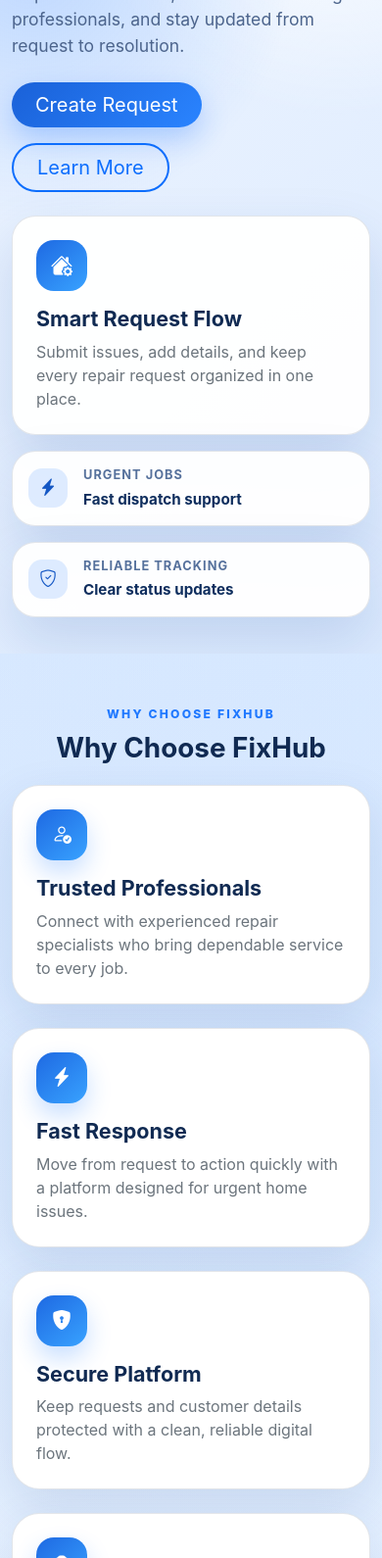
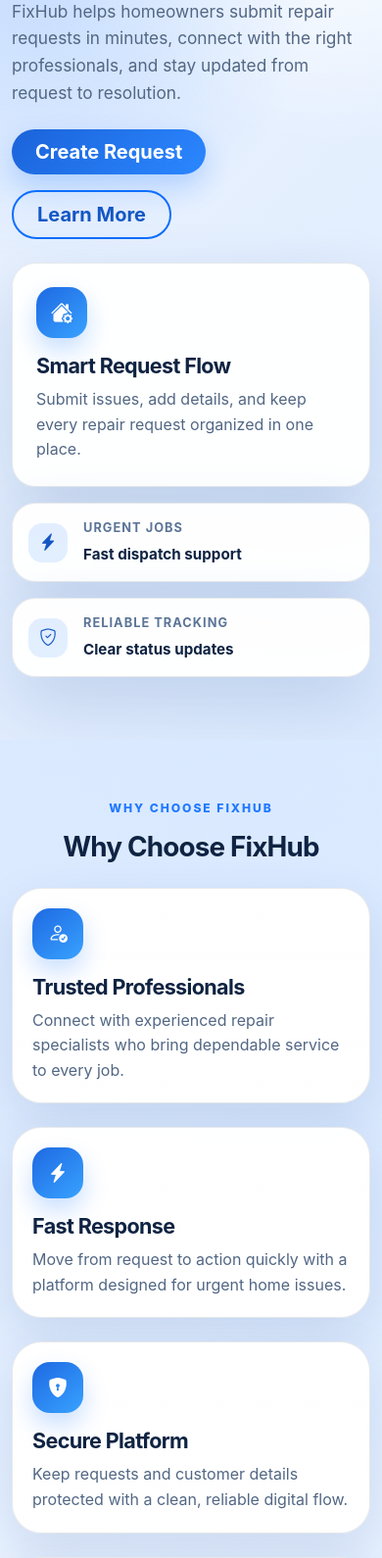
Before and after one commit to NedNikolov/FixHub-Home-Repair-Service-Requests, a website built with Vite: page index.html in a window 390 px wide. Shown: the part 302-1892 px from the top of the page at 98% size. Built offline with nearby package versions, Linux system fonts and the light colour scheme.

Commit message:
Improve landing page styling and responsiveness
Improve landing page styling and responsiveness

```diff
--- a/src/css/styles.css
+++ b/src/css/styles.css
@@ -1,15 +1,24 @@
+/* Design tokens */
 :root {
-  --fh-bg: #f4f8ff;
-  --fh-surface: rgba(255, 255, 255, 0.82);
+  --fh-bg: #f3f7ff;
+  --fh-surface: rgba(255, 255, 255, 0.84);
   --fh-surface-strong: #ffffff;
-  --fh-ink: #102a52;
-  --fh-muted: #4c648c;
-  --fh-accent: #1d5fd1;
-  --fh-accent-2: #1f78ff;
-  --fh-border: rgba(16, 42, 82, 0.12);
-  --fh-shadow: 0 18px 50px rgba(13, 60, 135, 0.12);
+  --fh-ink: #0f2342;
+  --fh-muted: #526784;
+  --fh-primary: #1f78ff;
+  --fh-primary-deep: #1457c4;
+  --fh-primary-soft: rgba(31, 120, 255, 0.12);
+  --fh-border: rgba(15, 35, 66, 0.1);
+  --fh-shadow-sm: 0 10px 24px rgba(13, 60, 135, 0.08);
+  --fh-shadow-md: 0 18px 50px rgba(13, 60, 135, 0.12);
+  --fh-shadow-lg: 0 26px 70px rgba(13, 60, 135, 0.16);
+  --fh-radius-lg: 24px;
+  --fh-radius-xl: 30px;
+  --fh-radius-pill: 999px;
+  --fh-transition: 180ms ease;
 }
 
+/* Base */
 * {
   box-sizing: border-box;
 }
@@ -23,20 +32,43 @@
   min-width: 320px;
   color: var(--fh-ink);
   background:
-    radial-gradient(circle at top left, rgba(31, 120, 255, 0.17), transparent 30%),
-    radial-gradient(circle at 90% 20%, rgba(80, 156, 255, 0.14), transparent 27%),
-    linear-gradient(180deg, #fafdff 0%, var(--fh-bg) 100%);
+    radial-gradient(circle at top left, rgba(31, 120, 255, 0.18), transparent 28%),
+    radial-gradient(circle at 90% 20%, rgba(80, 156, 255, 0.12), transparent 25%),
+    linear-gradient(180deg, #fbfdff 0%, var(--fh-bg) 100%);
   font-family: Inter, system-ui, -apple-system, BlinkMacSystemFont, 'Segoe UI', sans-serif;
+  line-height: 1.6;
+  text-rendering: optimizeLegibility;
+  -webkit-font-smoothing: antialiased;
+}
+
+h1,
+h2,
+h3,
+h4,
+h5,
+h6 {
+  line-height: 1.1;
+  letter-spacing: -0.03em;
+}
+
+a {
+  transition:
+    color var(--fh-transition),
+    background-color var(--fh-transition),
+    border-color var(--fh-transition),
+    opacity var(--fh-transition),
+    transform var(--fh-transition);
 }
 
 #app {
   min-height: 100vh;
 }
 
+/* Navigation */
 .navbar {
   backdrop-filter: blur(16px);
-  background: rgba(244, 248, 255, 0.86);
-  border-bottom: 1px solid rgba(16, 42, 82, 0.06);
+  background: rgba(243, 247, 255, 0.88);
+  border-bottom: 1px solid rgba(15, 35, 66, 0.06);
 }
 
 .navbar-brand {
@@ -54,6 +86,7 @@
   background: linear-gradient(135deg, #0f3f88, #1f78ff);
   color: #fff;
   font-size: 0.95rem;
+  box-shadow: var(--fh-shadow-sm);
 }
 
 .nav-link {
@@ -67,37 +100,128 @@
   color: var(--fh-ink);
 }
 
+/* Buttons */
+.btn {
+  border-radius: var(--fh-radius-pill);
+  font-weight: 700;
+  transition:
+    transform var(--fh-transition),
+    box-shadow var(--fh-transition),
+    background-color var(--fh-transition),
+    color var(--fh-transition),
+    border-color var(--fh-transition);
+}
+
+.btn:hover {
+  transform: translateY(-1px);
+}
+
+.btn:focus-visible {
+  box-shadow: 0 0 0 0.2rem rgba(31, 120, 255, 0.2);
+}
+
+.btn-primary {
+  background: linear-gradient(135deg, #1b63da, #2b87ff);
+  border: none;
+  box-shadow: 0 12px 28px rgba(31, 120, 255, 0.24);
+}
+
+.btn-primary:hover,
+.btn-primary:focus {
+  background: linear-gradient(135deg, #1658c6, #1f78ff);
+  box-shadow: 0 16px 34px rgba(31, 120, 255, 0.28);
+}
+
+.btn-outline-primary {
+  border-width: 2px;
+  color: var(--fh-primary-deep);
+}
+
+.btn-outline-primary:hover,
+.btn-outline-primary:focus {
+  background: rgba(31, 120, 255, 0.08);
+  color: var(--fh-primary-deep);
+}
+
+.btn-light {
+  box-shadow: var(--fh-shadow-sm);
+}
+
+/* Layout spacing */
+section.py-5 {
+  padding-block: clamp(4rem, 7vw, 6rem) !important;
+}
+
 .hero {
   position: relative;
   overflow: hidden;
-  padding: clamp(2rem, 4vw, 4.5rem) 0;
+  padding: clamp(4rem, 8vw, 7rem) 0;
   background:
-    radial-gradient(circle at 8% 20%, rgba(31, 120, 255, 0.22), transparent 34%),
+    radial-gradient(circle at 8% 20%, rgba(31, 120, 255, 0.2), transparent 34%),
     radial-gradient(circle at 88% 8%, rgba(255, 255, 255, 0.95), rgba(255, 255, 255, 0) 30%),
     linear-gradient(135deg, #eef5ff 0%, #dceafe 100%);
 }
 
-.feature-card,
-.section-card {
-  background: var(--fh-surface-strong);
-  border: 1px solid var(--fh-border);
-  border-radius: 28px;
-  box-shadow: var(--fh-shadow);
+.hero::before {
+  content: '';
+  position: absolute;
+  inset: 0;
+  background: linear-gradient(180deg, rgba(255, 255, 255, 0.22), transparent 38%);
+  pointer-events: none;
 }
 
-.feature-card {
-  transition:
-    transform 180ms ease,
-    box-shadow 180ms ease,
-    border-color 180ms ease;
+.hero-container {
+  position: relative;
+  padding-block: clamp(0.5rem, 1vw, 1.5rem);
 }
 
-.hover-lift:hover {
-  transform: translateY(-6px);
-  box-shadow: 0 22px 60px rgba(13, 60, 135, 0.18);
-  border-color: rgba(31, 120, 255, 0.22);
+.eyebrow {
+  display: inline-flex;
+  align-items: center;
+  gap: 0.5rem;
+  letter-spacing: 0.16em;
+  text-transform: uppercase;
+  color: var(--fh-primary);
+  font-size: 0.76rem;
+  font-weight: 800;
 }
 
+.hero-title {
+  font-size: clamp(2.5rem, 5vw, 4.75rem);
+  line-height: 1;
+  margin: 1rem 0 1.1rem;
+}
+
+.hero-lead {
+  color: var(--fh-muted);
+  font-size: 1.08rem;
+  max-width: 58ch;
+}
+
+.hero .d-flex.flex-wrap.gap-3 {
+  margin-top: 1.5rem;
+}
+
+.hero-visual {
+  position: relative;
+  min-height: 420px;
+  display: grid;
+  place-items: center;
+}
+
+.visual-card {
+  border-radius: var(--fh-radius-lg);
+  border: 1px solid rgba(15, 35, 66, 0.1);
+  background: rgba(255, 255, 255, 0.96);
+  box-shadow: var(--fh-shadow-lg);
+}
+
+.visual-card-primary {
+  width: min(100%, 420px);
+  padding: 1.5rem;
+}
+
+.visual-icon-wrap,
 .card-icon {
   width: 3.25rem;
   height: 3.25rem;
@@ -111,147 +235,18 @@
   box-shadow: 0 12px 24px rgba(31, 120, 255, 0.24);
 }
 
-.service-card {
-  display: flex;
-  flex-direction: column;
-}
-
-.service-card-top {
-  margin-bottom: 0.25rem;
-}
-
-.step-card {
-  position: relative;
-  text-align: center;
-}
-
-.step-card:not(:last-child)::after {
-  content: '';
-  position: absolute;
-  top: 50%;
-  right: -1.25rem;
-  width: 2.5rem;
-  height: 2px;
-  background: linear-gradient(90deg, rgba(31, 120, 255, 0.35), rgba(31, 120, 255, 0.05));
-}
-
-.step-badge {
-  display: inline-flex;
-  align-items: center;
-  justify-content: center;
-  padding: 0.45rem 0.8rem;
-  border-radius: 999px;
-  background: rgba(31, 120, 255, 0.12);
-  color: #1457c4;
-  font-size: 0.8rem;
-  font-weight: 800;
-  letter-spacing: 0.08em;
-  text-transform: uppercase;
-}
-
-.step-connector {
-  position: absolute;
-  left: 50%;
-  bottom: -1.35rem;
-  transform: translateX(-50%);
-  width: 2.25rem;
-  height: 2.25rem;
-  border-radius: 999px;
-  align-items: center;
-  justify-content: center;
-  background: var(--fh-surface-strong);
-  border: 1px solid var(--fh-border);
-  color: var(--fh-accent-2);
-  box-shadow: var(--fh-shadow);
-}
-
-.step-flow .col-lg {
-  position: relative;
-}
-
-.hero-container {
-  padding-top: clamp(0.25rem, 1.5vw, 1.5rem);
-  padding-bottom: clamp(0.25rem, 1.5vw, 1.5rem);
-}
-
-.eyebrow {
-  display: inline-flex;
-  align-items: center;
-  gap: 0.5rem;
-  letter-spacing: 0.18em;
-  text-transform: uppercase;
-  color: var(--fh-accent-2);
-  font-size: 0.76rem;
-  font-weight: 800;
-}
-
-.hero-title {
-  font-size: clamp(2.3rem, 5vw, 4.35rem);
-  line-height: 1.03;
-  letter-spacing: -0.03em;
-  margin: 1rem 0 1.25rem;
-}
-
-.hero-lead {
-  color: var(--fh-muted);
-  font-size: 1.1rem;
-  max-width: 58ch;
-}
-
-.hero .btn-primary {
-  background: linear-gradient(135deg, #1a61d8, #2a84ff);
-  border: none;
-  box-shadow: 0 12px 28px rgba(31, 120, 255, 0.28);
-}
-
-.hero .btn-primary:hover,
-.hero .btn-primary:focus {
-  background: linear-gradient(135deg, #1858c5, #1f78ff);
-}
-
-.hero .btn-outline-primary {
-  border-width: 2px;
-}
-
-.hero-visual {
-  position: relative;
-  min-height: 420px;
-  display: grid;
-  place-items: center;
-}
-
-.visual-card {
-  border-radius: 24px;
-  border: 1px solid rgba(16, 42, 82, 0.12);
-  background: rgba(255, 255, 255, 0.95);
-  box-shadow: 0 24px 55px rgba(16, 66, 152, 0.15);
-}
-
-.visual-card-primary {
-  width: min(100%, 420px);
-  padding: 1.5rem;
-}
-
 .visual-icon-wrap {
-  width: 3.25rem;
-  height: 3.25rem;
-  border-radius: 18px;
-  display: inline-flex;
-  align-items: center;
-  justify-content: center;
   margin-bottom: 1rem;
-  color: #fff;
-  background: linear-gradient(140deg, #1e69e2, #38a2ff);
   font-size: 1.4rem;
 }
 
 .visual-card-floating {
   position: absolute;
-  padding: 0.9rem 1rem;
+  padding: 0.95rem 1rem;
   min-width: 220px;
 }
 
-.visual-card-floating {
+.visual-card-floating:not(.alt) {
   top: 10px;
   right: -6px;
 }
@@ -269,13 +264,13 @@
   display: inline-flex;
   align-items: center;
   justify-content: center;
-  background: rgba(31, 120, 255, 0.14);
-  color: #1457c4;
+  background: var(--fh-primary-soft);
+  color: var(--fh-primary-deep);
   font-size: 1.1rem;
 }
 
 .mini-label {
-  color: #56719c;
+  color: #5b7497;
   font-size: 0.8rem;
   text-transform: uppercase;
   letter-spacing: 0.08em;
@@ -283,22 +278,61 @@
 }
 
 .mini-value {
-  color: #0f2e5e;
+  color: var(--fh-ink);
   font-size: 0.95rem;
   font-weight: 700;
 }
 
-.section-card,
+/* Shared cards */
+.feature-card,
+.section-card {
+  background: linear-gradient(180deg, rgba(255, 255, 255, 0.98), #ffffff);
+  border: 1px solid var(--fh-border);
+  border-radius: var(--fh-radius-xl);
+  box-shadow: var(--fh-shadow-md);
+}
+
 .feature-card {
+  display: flex;
+  flex-direction: column;
+  height: 100%;
+  padding: 1.5rem;
+  transition:
+    transform var(--fh-transition),
+    box-shadow var(--fh-transition),
+    border-color var(--fh-transition);
+}
+
+.feature-card:hover,
+.hover-lift:hover {
+  transform: translateY(-6px);
+  box-shadow: var(--fh-shadow-lg);
+  border-color: rgba(31, 120, 255, 0.24);
+}
+
+.service-card {
+  display: flex;
+  flex-direction: column;
+}
+
+.service-card-top {
+  margin-bottom: 0.25rem;
+}
+
+.section-card {
   padding: 1.5rem;
 }
 
 .section-title {
-  margin-bottom: 1.25rem;
+  margin-bottom: 1.5rem;
 }
 
 .section-title .h1 {
   color: var(--fh-ink);
+}
+
+.section-title .eyebrow {
+  margin-bottom: 0.35rem;
 }
 
 .service-pill {
@@ -307,10 +341,60 @@
   gap: 0.5rem;
   padding: 0.45rem 0.8rem;
   border-radius: 999px;
-  background: rgba(21, 32, 51, 0.06);
+  background: rgba(21, 32, 51, 0.05);
   color: var(--fh-ink);
   font-weight: 700;
   font-size: 0.85rem;
+}
+
+.text-secondary {
+  color: var(--fh-muted) !important;
+}
+
+/* Section-specific layouts */
+.step-flow {
+  position: relative;
+}
+
+.step-col {
+  position: relative;
+}
+
+.step-card {
+  position: relative;
+  text-align: center;
+  padding: 1.7rem 1.5rem 2rem;
+}
+
+.step-badge {
+  display: inline-flex;
+  align-items: center;
+  justify-content: center;
+  padding: 0.45rem 0.8rem;
+  border-radius: 999px;
+  background: var(--fh-primary-soft);
+  color: var(--fh-primary-deep);
+  font-size: 0.8rem;
+  font-weight: 800;
+  letter-spacing: 0.08em;
+  text-transform: uppercase;
+}
+
+.step-connector {
+  position: absolute;
+  top: 50%;
+  right: -1.15rem;
+  transform: translateY(-50%);
+  width: 2.55rem;
+  height: 2.55rem;
+  border-radius: 999px;
+  display: inline-flex;
+  align-items: center;
+  justify-content: center;
+  background: var(--fh-surface-strong);
+  border: 1px solid var(--fh-border);
+  color: var(--fh-primary);
+  box-shadow: var(--fh-shadow-md);
 }
 
 .contact-strip {
@@ -319,16 +403,17 @@
 }
 
 .contact-strip .text-secondary {
-  color: rgba(255, 255, 255, 0.72) !important;
+  color: rgba(255, 255, 255, 0.76) !important;
 }
 
+/* Footer */
 .site-footer {
   margin-top: 1rem;
-  padding: 3rem 0 2rem;
+  padding: 3.25rem 0 2rem;
   color: #dce9ff;
   background:
     radial-gradient(circle at top left, rgba(31, 120, 255, 0.22), transparent 30%),
-    linear-gradient(135deg, #0c2246 0%, #123a76 52%, #0f2f61 100%);
+    linear-gradient(135deg, #0b2144 0%, #123a76 52%, #0e2c5b 100%);
 }
 
 .footer-brand-text {
@@ -377,20 +462,29 @@
   border: 1px solid rgba(255, 255, 255, 0.14);
   text-decoration: none;
   transition:
-    transform 180ms ease,
-    background 180ms ease;
+    transform var(--fh-transition),
+    background-color var(--fh-transition),
+    border-color var(--fh-transition);
 }
 
 .social-link:hover,
 .social-link:focus {
   transform: translateY(-3px);
   background: rgba(255, 255, 255, 0.16);
+  border-color: rgba(255, 255, 255, 0.22);
   color: #fff;
 }
 
 .footer-copyright {
-  color: rgba(255, 255, 255, 0.7);
+  color: rgba(255, 255, 255, 0.72);
   font-size: 0.95rem;
+}
+
+/* Responsive adjustments */
+@media (max-width: 1199.98px) {
+  .hero-visual {
+    min-height: 380px;
+  }
 }
 
 @media (max-width: 991.98px) {
@@ -407,10 +501,6 @@
     width: min(100%, 420px);
   }
 
-  .step-card:not(:last-child)::after {
-    display: none;
-  }
-
   .step-connector {
     display: none !important;
   }
@@ -421,7 +511,24 @@
 }
 
 @media (max-width: 575.98px) {
+  section.py-5 {
+    padding-block: 3.5rem !important;
+  }
+
+  .hero {
+    padding-block: 3.5rem;
+  }
+
+  .hero-title {
+    font-size: clamp(2.25rem, 12vw, 3.2rem);
+  }
+
+  .section-card,
+  .feature-card {
+    padding: 1.25rem;
+  }
+
   .site-footer {
-    padding-top: 2.5rem;
+    padding-top: 2.75rem;
   }
 }
--- a/src/js/pages/home.js
+++ b/src/js/pages/home.js
@@ -123,13 +123,13 @@
   const howItWorksMarkup = howItWorksSteps
     .map(
       (step, index) => `
-        <div class="col-12 col-lg">
+        <div class="col-12 col-lg step-col">
           <article class="feature-card step-card h-100 hover-lift">
             <div class="step-badge mb-3">Step ${index + 1}</div>
             <div class="card-icon mb-3"><i class="bi ${step.icon}"></i></div>
             <h3 class="h4 fw-bold mb-0">${step.title}</h3>
-            ${index < howItWorksSteps.length - 1 ? '<div class="step-connector d-none d-lg-flex"><i class="bi bi-arrow-down-short"></i></div>' : ''}
           </article>
+          ${index < howItWorksSteps.length - 1 ? '<div class="step-connector d-none d-lg-flex"><i class="bi bi-arrow-right-short"></i></div>' : ''}
         </div>
       `,
     )
```
Also changed, not shown: dist/assets/index-BVtdAwbo.js, dist/assets/index-YCLU5gRV.css, dist/index.html.
